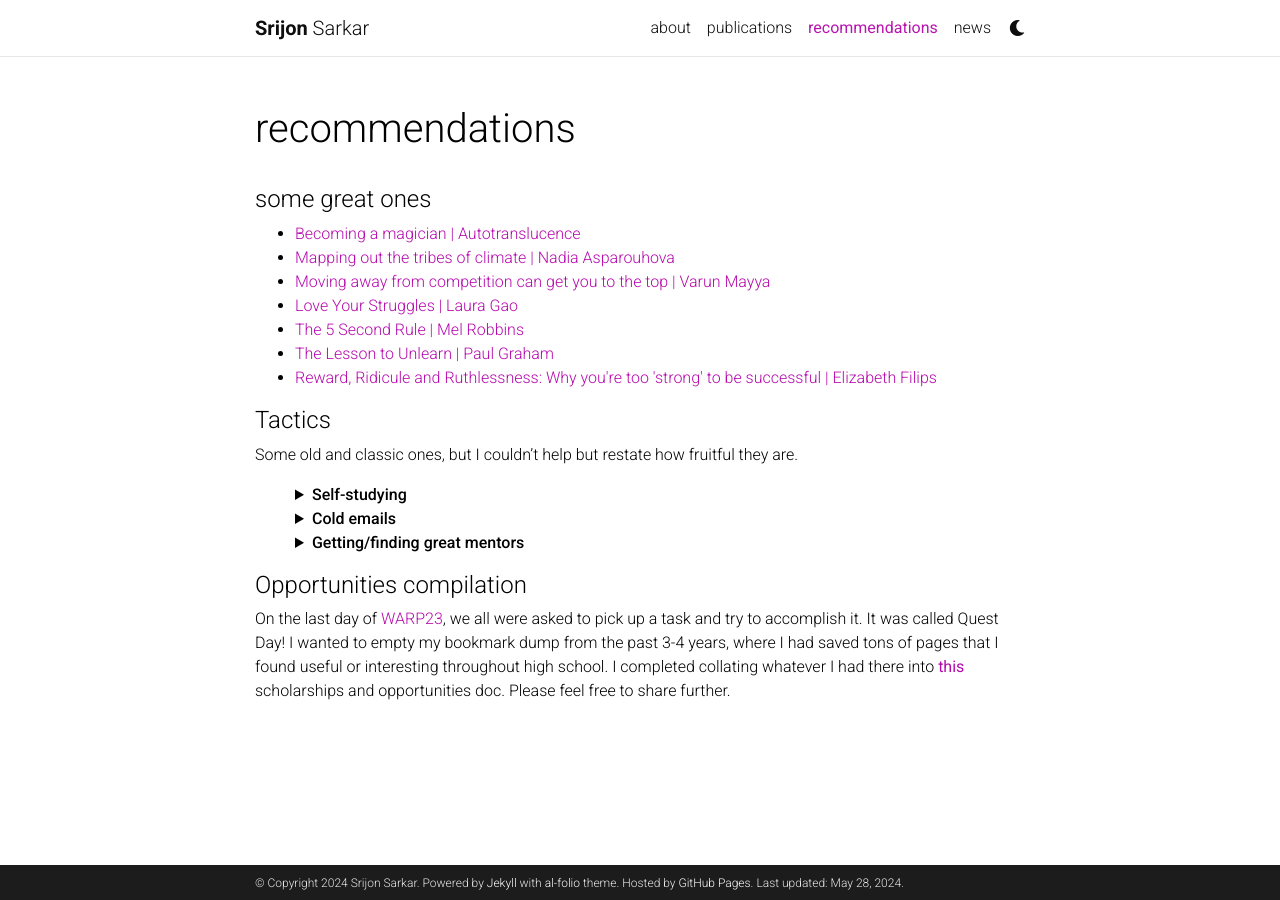
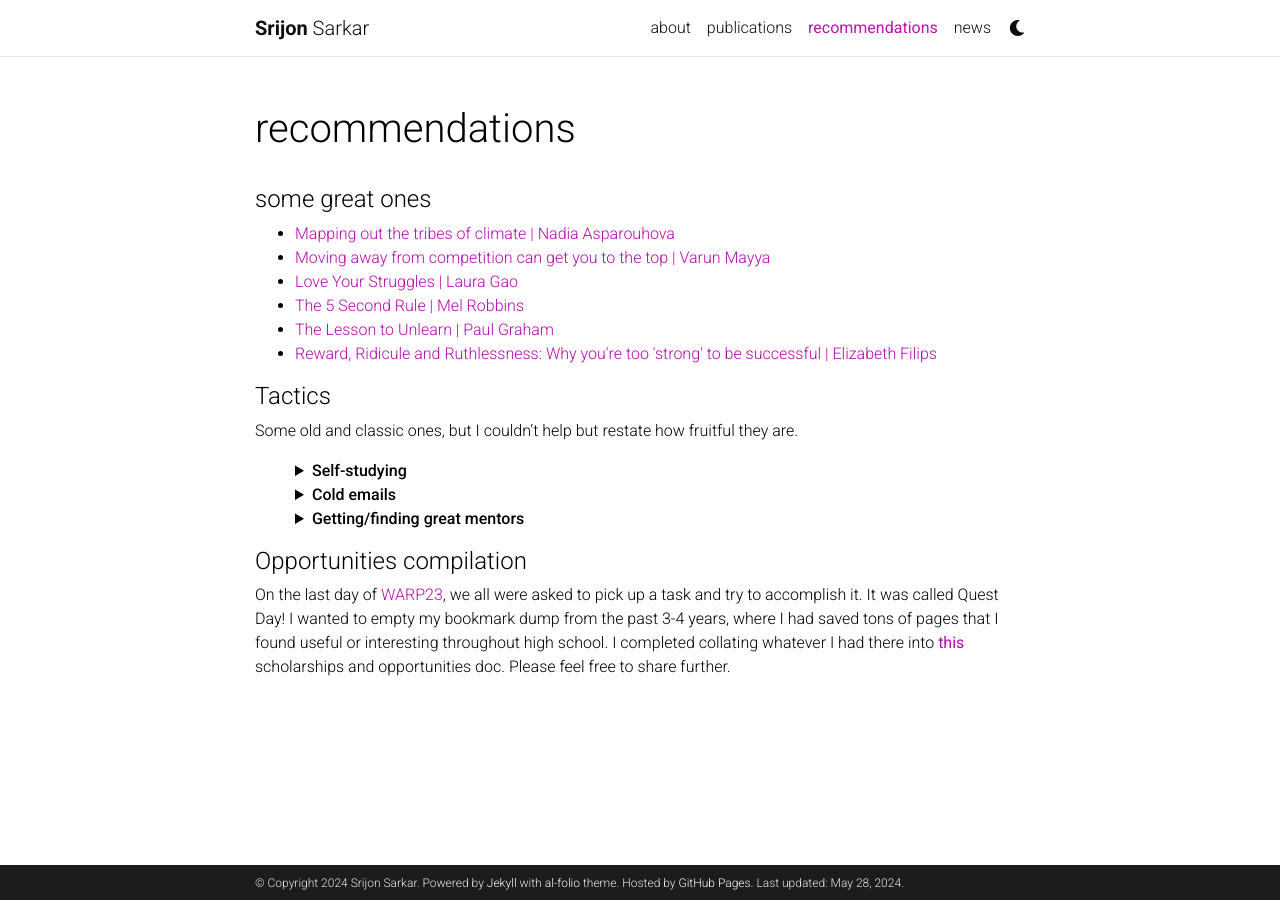
Before and after one commit to sarkarsrijon/sarkarsrijon.github.io, a Jekyll site: the page built from _pages/rec.md, in a window 1280 px wide. Built offline with Jekyll 4.4.1, drawn with Linux system fonts in a browser that asks for light colours; comment, search, counter and statistics services are not loaded; a style sheet for code colours, icons or effects is not loaded.

Commit message:
Update rec.md

```diff
--- a/_pages/rec.md
+++ b/_pages/rec.md
@@ -10,7 +10,6 @@ nav: true
 #### some great ones
 
 <ul>
-  <li> <a href='https://autotranslucence.wordpress.com/2018/03/30/becoming-a-magician/'>Becoming a magician | Autotranslucence</a> </li>
   <li> <a href='https://nadia.xyz/climate-tribes'>Mapping out the tribes of climate | Nadia Asparouhova</a> </li>
   <li> <a href='https://youtu.be/iLSjasEa3pM'>Moving away from competition can get you to the top | Varun Mayya</a> </li>
   <li> <a href='https://www.lauragao.ca/essays/love-your-struggles'>Love Your Struggles | Laura Gao</a> </li>
```
